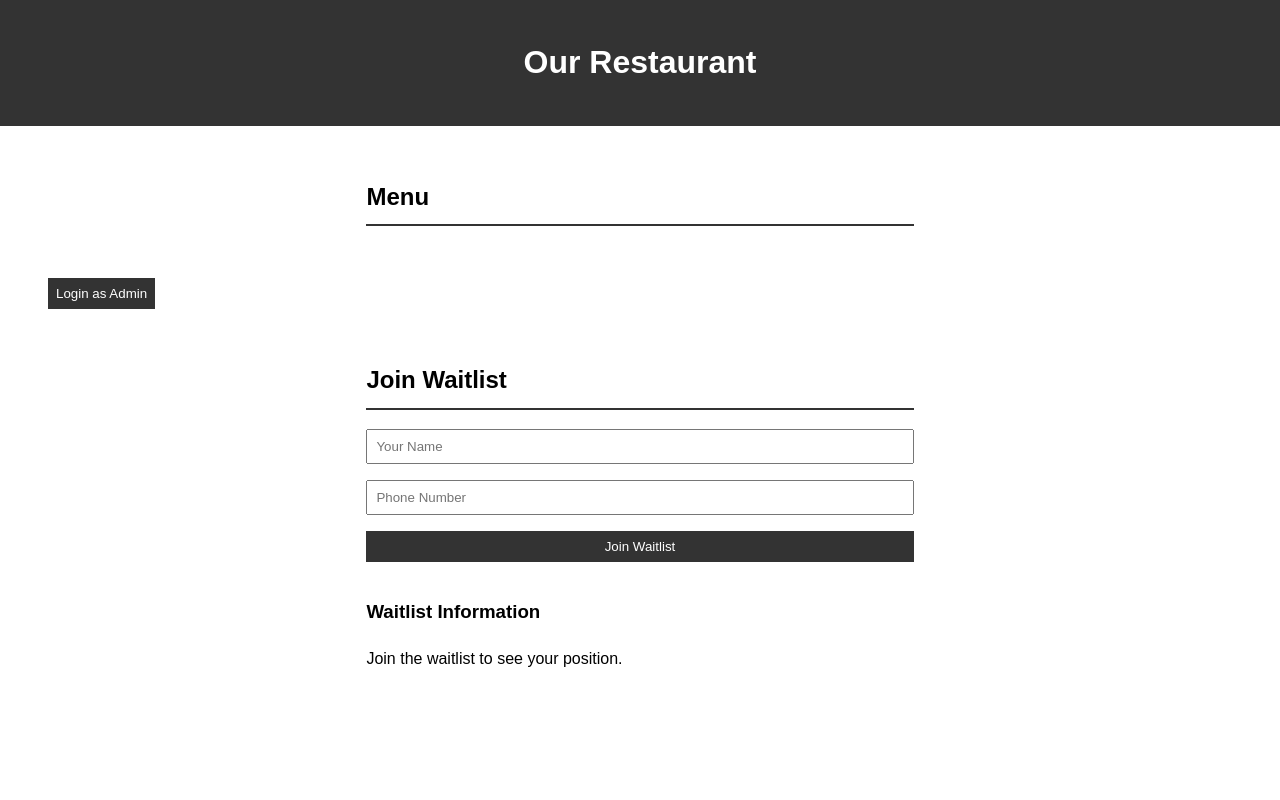
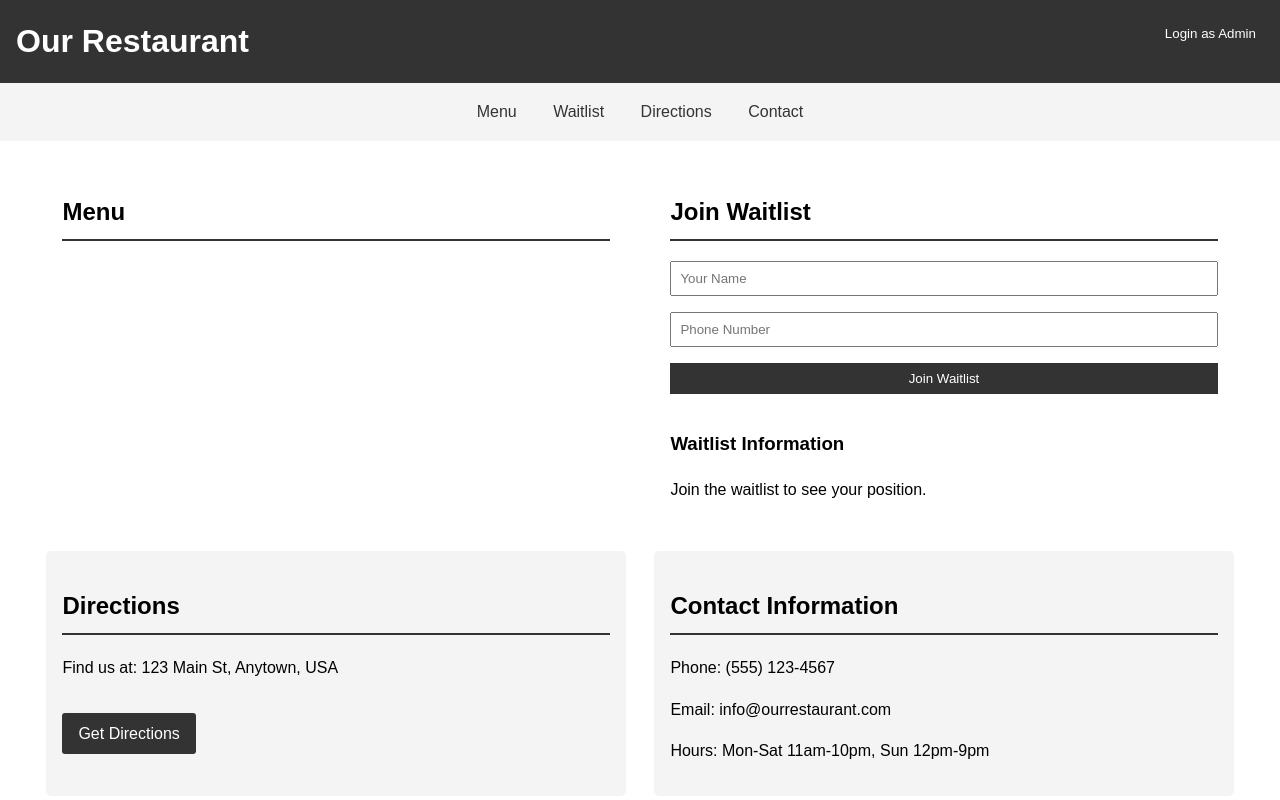
Before and after one commit to Caffeine-Gallery/queuecuisine-0192b6967aa0, a website built with Vite: page frontend/index.html in a window 1280 px wide. Built offline with nearby package versions, Linux system fonts and the light colour scheme; what @dfinity/agent, @dfinity/auth-client would draw is missing.

Commit message:
0192b69c-b465-7ee6-bda7-66c38823a2a8

```diff
--- a/frontend/index.css
+++ b/frontend/index.css
@@ -8,8 +8,35 @@ body {
 header {
     background-color: #333;
     color: #fff;
+    padding: 1rem;
+    display: flex;
+    justify-content: space-between;
+    align-items: center;
+}
+
+header h1 {
+    margin: 0;
+}
+
+#auth {
+    display: flex;
+    gap: 1rem;
+}
+
+nav {
+    background-color: #f4f4f4;
+    padding: 1rem;
     text-align: center;
-    padding: 1rem;
+}
+
+nav a {
+    color: #333;
+    text-decoration: none;
+    padding: 0.5rem 1rem;
+}
+
+nav a:hover {
+    background-color: #ddd;
 }
 
 main {
@@ -62,12 +89,22 @@ button:hover {
     background-color: #555;
 }
 
-#auth {
-    width: 100%;
-    text-align: right;
-    margin-bottom: 1rem;
+#directions, #contact {
+    background-color: #f4f4f4;
+    padding: 1rem;
+    border-radius: 5px;
 }
 
-#auth button {
-    margin-left: 1rem;
+#directions a {
+    display: inline-block;
+    margin-top: 1rem;
+    padding: 0.5rem 1rem;
+    background-color: #333;
+    color: #fff;
+    text-decoration: none;
+    border-radius: 3px;
 }
+
+#directions a:hover {
+    background-color: #555;
+}
--- a/frontend/index.html
+++ b/frontend/index.html
@@ -9,15 +9,21 @@
 <body>
     <header>
         <h1>Our Restaurant</h1>
+        <div id="auth">
+            <button id="login">Login as Admin</button>
+            <button id="logout" style="display: none;">Logout</button>
+        </div>
     </header>
+    <nav>
+        <a href="#menu">Menu</a>
+        <a href="#waitlist">Waitlist</a>
+        <a href="#directions">Directions</a>
+        <a href="#contact">Contact</a>
+    </nav>
     <main>
         <section id="menu">
             <h2>Menu</h2>
             <ul id="menu-list"></ul>
-        </section>
-        <section id="auth">
-            <button id="login">Login as Admin</button>
-            <button id="logout" style="display: none;">Logout</button>
         </section>
         <section id="waitlist">
             <h2>Join Waitlist</h2>
@@ -29,6 +35,17 @@
             <h3>Waitlist Information</h3>
             <div id="waitlist-display"></div>
         </section>
+        <section id="directions">
+            <h2>Directions</h2>
+            <p>Find us at: 123 Main St, Anytown, USA</p>
+            <a href="https://maps.google.com" target="_blank">Get Directions</a>
+        </section>
+        <section id="contact">
+            <h2>Contact Information</h2>
+            <p>Phone: (555) 123-4567</p>
+            <p>Email: info@ourrestaurant.com</p>
+            <p>Hours: Mon-Sat 11am-10pm, Sun 12pm-9pm</p>
+        </section>
     </main>
     <script type="module" src="index.js"></script>
 </body>
```
